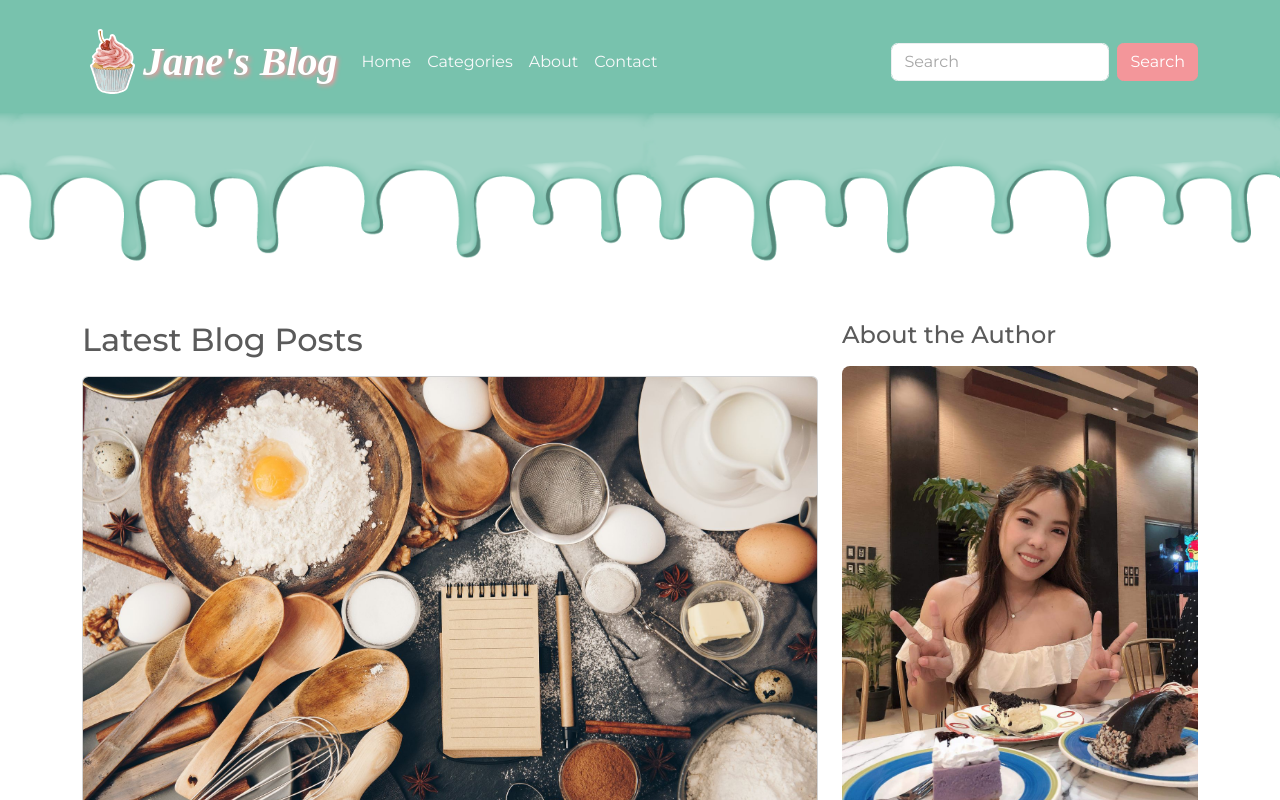
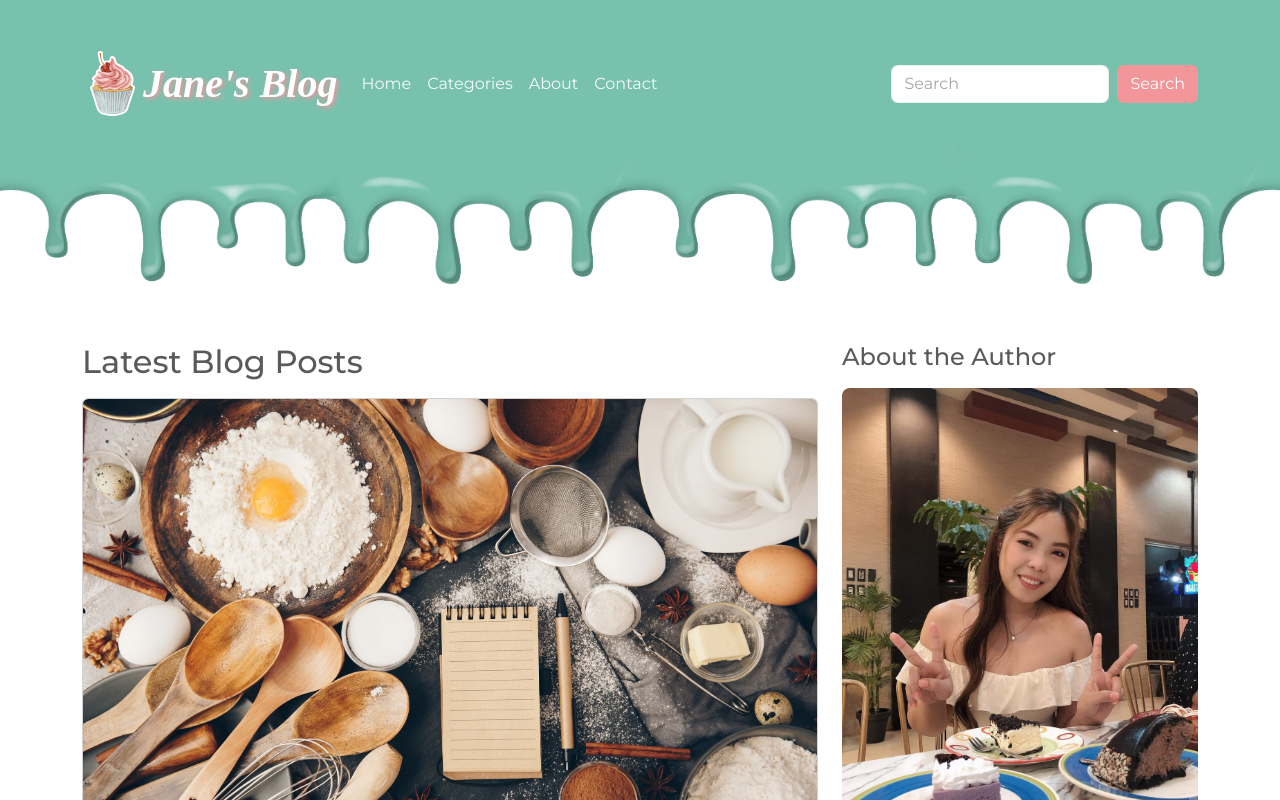
Before and after one commit to maryjanesalem/kodego-my_blog_app, a React (Create React App) app: page / in a window 1280 px wide. Shown: the top 800 px of the page. Built offline with nearby package versions, Linux system fonts and the light colour scheme; a web font is replaced by a local one.

Commit message:
blend drip with nav

```diff
--- a/src/App.css
+++ b/src/App.css
@@ -53,7 +53,7 @@
 .drip-art {
     width: 100%;
     height: 150px;
-    background-image: url(../public/img/drip.png);
+    background-image: url(../public/img/drip-darker.png);
     background-size: cover;
     background-position: center;
     margin: 0;
@@ -67,3 +67,8 @@
     padding: 0 !important;
     width: 100% !important;
 }
+
+.header-top nav {
+    z-index: 3;
+    padding-top: 30px;
+}
```
Also changed, not shown: public/img/drip-darker.png (added).
